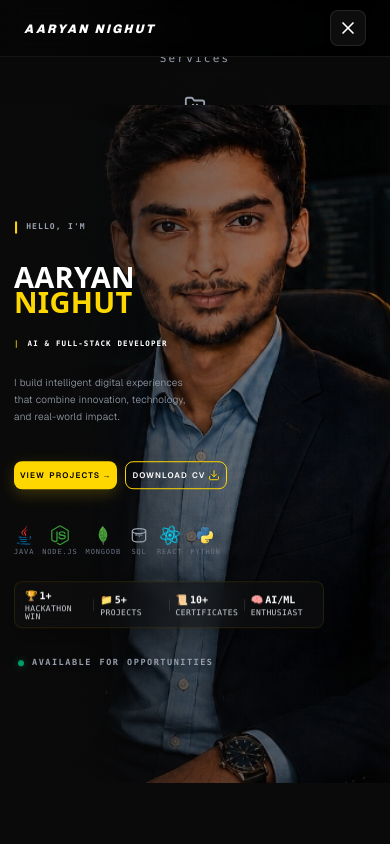
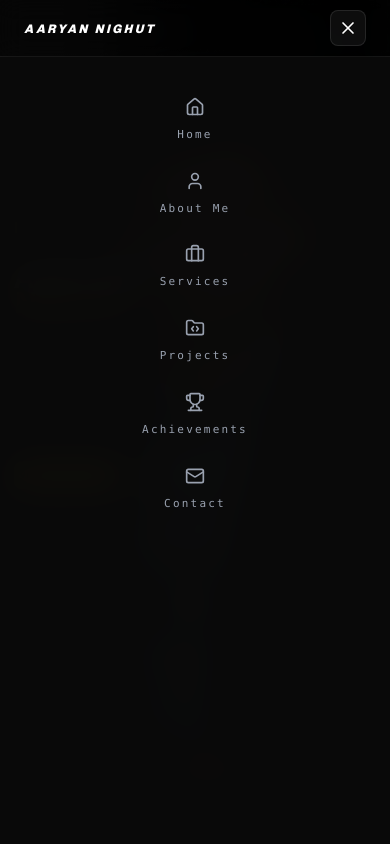
Before and after one commit to aaryannighut/Aaryan_Portfolio, a Next.js app: page / in a window 390 px wide. Both pictures are taken after a click on the button 348 px from the left and 28 px from the top of the page. Shown: the top 844 px of the page. Built offline with nearby package versions, Linux system fonts and the light colour scheme.

Commit message:
Refactor Navbar component for improved structure and accessibility

```diff
--- a/src/components/ui/Navbar.tsx
+++ b/src/components/ui/Navbar.tsx
@@ -24,7 +24,8 @@ export default function Navbar() {
   ];
 
   return (
-    <header className="fixed top-0 left-0 right-0 z-40 bg-black/35 backdrop-blur-md border-b border-white/5 py-2.5 md:py-4.5 px-6 md:px-12 lg:px-16">
+    <>
+      <header className="fixed top-0 left-0 right-0 z-50 bg-black/35 backdrop-blur-md border-b border-white/5 py-2.5 md:py-4.5 px-6 md:px-12 lg:px-16">
         <div className="max-w-7xl mx-auto flex items-center justify-between lg:justify-center">
 
           {/* Mobile/Tablet Logo (Visible only on screens < 1024px) */}
@@ -66,6 +67,7 @@ export default function Navbar() {
           </div>
 
         </div>
+      </header>
 
       {/* Mobile/Tablet Full Screen Menu Overlay */}
       <AnimatePresence>
@@ -75,9 +77,9 @@ export default function Navbar() {
             animate={{ opacity: 1, y: 0 }}
             exit={{ opacity: 0, y: -20 }}
             transition={{ duration: 0.3, ease: "easeOut" }}
-            className="fixed inset-x-0 top-[56px] md:top-[72px] bottom-0 bg-[#0A0A0A]/98 backdrop-blur-lg z-30 border-t border-white/5 flex flex-col items-center justify-center p-6 md:p-12 overflow-y-auto"
+            className="fixed inset-x-0 top-[56px] md:top-[72px] bottom-0 bg-[#0A0A0A]/98 backdrop-blur-lg z-40 border-t border-white/5 flex flex-col items-center justify-start py-10 px-6 md:px-12 md:py-16 overflow-y-auto"
           >
-            <nav className="flex flex-col items-center justify-center gap-y-7 text-sm font-mono uppercase tracking-[0.25em]">
+            <nav className="flex flex-col items-center justify-start gap-y-7 text-sm font-mono uppercase tracking-[0.25em]">
               {navItems.map((item) => (
                 <motion.button
                   key={item.id}
@@ -88,7 +90,7 @@ export default function Navbar() {
                   }}
                   className="flex flex-col items-center gap-2.5 text-gray-400 hover:text-[#FFD700] hover:drop-shadow-[0_0_6px_rgba(255,215,0,0.4)] transition-all duration-300 cursor-pointer group"
                 >
-                  <item.icon className="w-5.5 h-5.5 text-gray-400 group-hover:text-[#FFD700] transition-colors duration-300" />
+                  <item.icon className="w-5 h-5 text-gray-400 group-hover:text-[#FFD700] transition-colors duration-300" />
                   <span className="text-[11px] tracking-[0.2em]">{item.label}</span>
                 </motion.button>
               ))}
@@ -96,6 +98,6 @@ export default function Navbar() {
           </motion.div>
         )}
       </AnimatePresence>
-    </header>
+    </>
   );
 }
```
Lines whose indentation alone changed are shown as unchanged.
